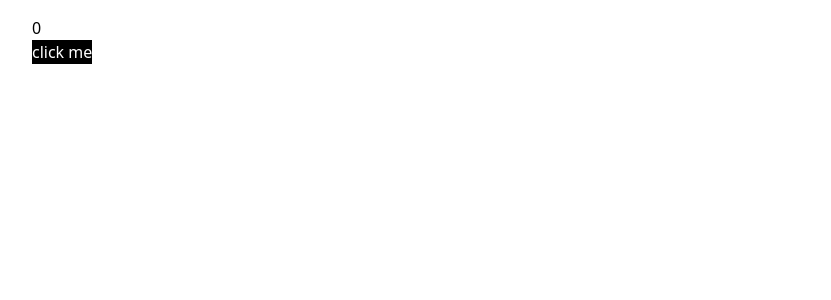
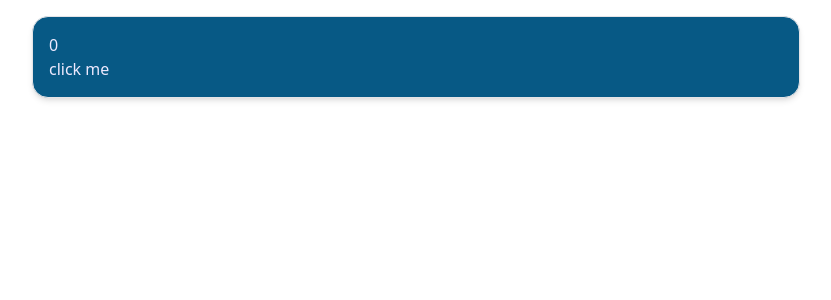
Before and after one commit to mattiasbonte/blockies, a React (Vite) app: page / in a window 1280 px wide. Shown: the top 300 px of the page, without its empty margins (224-1055 px from the left). Built offline with nearby package versions, Linux system fonts and the light colour scheme.

Commit message:
Finish Container Design

```diff
--- a/src/App.tsx
+++ b/src/App.tsx
@@ -10,7 +10,7 @@ function App() {
         <Container>
             <div>{count}</div>
             <div>
-                <button onClick={add} className="bg-black text-white">
+                <button onClick={add} className="bg- text-white">
                     click me
                 </button>
             </div>
--- a/src/components/Container.tsx
+++ b/src/components/Container.tsx
@@ -2,9 +2,9 @@ import React from 'react'
 
 function Container(props: { children: any[] }) {
     return (
-        <div className="dark:bg-gray-600 h-screen">
-            <div className="max-w-7xl mx-auto px-4 sm:px-6 lg:px-8 my-4 ">
-                <div className="max-w-3xl mx-auto">{props.children}</div>
+        <div className="dark:bg-blue-gray-800 dark:text-emerald-400 text-violet-100 h-screen">
+            <div className="max-w-7xl sm:px-6 lg:px-8 px-4 py-4 mx-auto">
+                <div className="dark:bg-blue-gray-700 rounded-2xl bg-sky-800 dark:border-orange-500 max-w-3xl p-4 mx-auto border shadow-md">{props.children}</div>
             </div>
         </div>
     )
--- a/src/index.css
+++ b/src/index.css
@@ -456,18 +456,18 @@ textarea {
 
 input::-moz-placeholder, textarea::-moz-placeholder {
   opacity: 1;
-  color: #9ca3af;
+  color: #a1a1aa;
 }
 
 input:-ms-input-placeholder, textarea:-ms-input-placeholder {
   opacity: 1;
-  color: #9ca3af;
+  color: #a1a1aa;
 }
 
 input::placeholder,
 textarea::placeholder {
   opacity: 1;
-  color: #9ca3af;
+  color: #a1a1aa;
 }
 
 button,
@@ -583,18 +583,17 @@ video {
   display: none;
 }
 
+*, ::before, ::after {
+  --tw-border-opacity: 1;
+  border-color: rgba(228, 228, 231, var(--tw-border-opacity));
+  --tw-ring-offset-shadow: 0 0 #0000;
+  --tw-ring-shadow: 0 0 #0000;
+  --tw-shadow: 0 0 #0000;
+}
+
 .mx-auto {
   margin-left: auto;
   margin-right: auto;
-}
-
-.my-4 {
-  margin-top: 1rem;
-  margin-bottom: 1rem;
-}
-
-.h-full {
-  height: 100%;
 }
 
 .h-screen {
@@ -609,24 +608,64 @@ video {
   max-width: 48rem;
 }
 
-.bg-black {
-  --tw-bg-opacity: 1;
-  background-color: rgba(0, 0, 0, var(--tw-bg-opacity));
+.rounded-md {
+  border-radius: 0.375rem;
 }
 
-.bg-gray-800 {
-  --tw-bg-opacity: 1;
-  background-color: rgba(31, 41, 55, var(--tw-bg-opacity));
+.rounded-2xl {
+  border-radius: 1rem;
 }
 
-.bg-blue-800 {
-  --tw-bg-opacity: 1;
-  background-color: rgba(30, 64, 175, var(--tw-bg-opacity));
+.border {
+  border-width: 1px;
 }
 
-.bg-gray-600 {
+.border-2 {
+  border-width: 2px;
+}
+
+.border-orange-500 {
+  --tw-border-opacity: 1;
+  border-color: rgba(249, 115, 22, var(--tw-border-opacity));
+}
+
+.border-rose-500 {
+  --tw-border-opacity: 1;
+  border-color: rgba(244, 63, 94, var(--tw-border-opacity));
+}
+
+.bg-amber-600 {
   --tw-bg-opacity: 1;
-  background-color: rgba(75, 85, 99, var(--tw-bg-opacity));
+  background-color: rgba(217, 119, 6, var(--tw-bg-opacity));
+}
+
+.bg-amber-100 {
+  --tw-bg-opacity: 1;
+  background-color: rgba(254, 243, 199, var(--tw-bg-opacity));
+}
+
+.bg-blue-gray-200 {
+  --tw-bg-opacity: 1;
+  background-color: rgba(226, 232, 240, var(--tw-bg-opacity));
+}
+
+.bg-violet-800 {
+  --tw-bg-opacity: 1;
+  background-color: rgba(91, 33, 182, var(--tw-bg-opacity));
+}
+
+.bg-sky-700 {
+  --tw-bg-opacity: 1;
+  background-color: rgba(3, 105, 161, var(--tw-bg-opacity));
+}
+
+.bg-sky-800 {
+  --tw-bg-opacity: 1;
+  background-color: rgba(7, 89, 133, var(--tw-bg-opacity));
+}
+
+.p-4 {
+  padding: 1rem;
 }
 
 .px-4 {
@@ -634,9 +673,86 @@ video {
   padding-right: 1rem;
 }
 
-.text-white {
+.py-4 {
+  padding-top: 1rem;
+  padding-bottom: 1rem;
+}
+
+.text-violet-100 {
   --tw-text-opacity: 1;
-  color: rgba(255, 255, 255, var(--tw-text-opacity));
+  color: rgba(237, 233, 254, var(--tw-text-opacity));
+}
+
+.shadow-md {
+  --tw-shadow: 0 4px 6px -1px rgba(0, 0, 0, 0.1), 0 2px 4px -1px rgba(0, 0, 0, 0.06);
+  box-shadow: var(--tw-ring-offset-shadow, 0 0 #0000), var(--tw-ring-shadow, 0 0 #0000), var(--tw-shadow);
+}
+
+.shadow-xl {
+  --tw-shadow: 0 20px 25px -5px rgba(0, 0, 0, 0.1), 0 10px 10px -5px rgba(0, 0, 0, 0.04);
+  box-shadow: var(--tw-ring-offset-shadow, 0 0 #0000), var(--tw-ring-shadow, 0 0 #0000), var(--tw-shadow);
+}
+
+@media (prefers-color-scheme: dark) {
+  .dark\:border-orange-500 {
+    --tw-border-opacity: 1;
+    border-color: rgba(249, 115, 22, var(--tw-border-opacity));
+  }
+
+  .dark\:bg-true-gray-500 {
+    --tw-bg-opacity: 1;
+    background-color: rgba(115, 115, 115, var(--tw-bg-opacity));
+  }
+
+  .dark\:bg-blue-gray-800 {
+    --tw-bg-opacity: 1;
+    background-color: rgba(30, 41, 59, var(--tw-bg-opacity));
+  }
+
+  .dark\:bg-blue-gray-300 {
+    --tw-bg-opacity: 1;
+    background-color: rgba(203, 213, 225, var(--tw-bg-opacity));
+  }
+
+  .dark\:bg-blue-gray-600 {
+    --tw-bg-opacity: 1;
+    background-color: rgba(71, 85, 105, var(--tw-bg-opacity));
+  }
+
+  .dark\:bg-blue-gray-900 {
+    --tw-bg-opacity: 1;
+    background-color: rgba(15, 23, 42, var(--tw-bg-opacity));
+  }
+
+  .dark\:bg-gray-900 {
+    --tw-bg-opacity: 1;
+    background-color: rgba(24, 24, 27, var(--tw-bg-opacity));
+  }
+
+  .dark\:bg-gray-800 {
+    --tw-bg-opacity: 1;
+    background-color: rgba(39, 39, 42, var(--tw-bg-opacity));
+  }
+
+  .dark\:bg-gray-400 {
+    --tw-bg-opacity: 1;
+    background-color: rgba(161, 161, 170, var(--tw-bg-opacity));
+  }
+
+  .dark\:bg-gray-700 {
+    --tw-bg-opacity: 1;
+    background-color: rgba(63, 63, 70, var(--tw-bg-opacity));
+  }
+
+  .dark\:bg-blue-gray-700 {
+    --tw-bg-opacity: 1;
+    background-color: rgba(51, 65, 85, var(--tw-bg-opacity));
+  }
+
+  .dark\:text-emerald-400 {
+    --tw-text-opacity: 1;
+    color: rgba(52, 211, 153, var(--tw-text-opacity));
+  }
 }
 
 @media (min-width: 640px) {
```
Also changed, not shown: package.json (+6 -2 lines), tailwind.config.js (added, +36 -0 lines), 1 other file (tests, documents, lock files or other folders).
